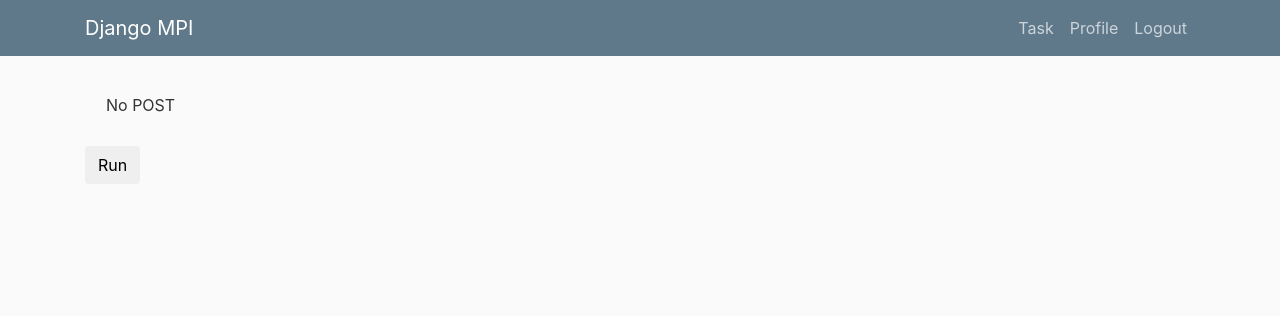
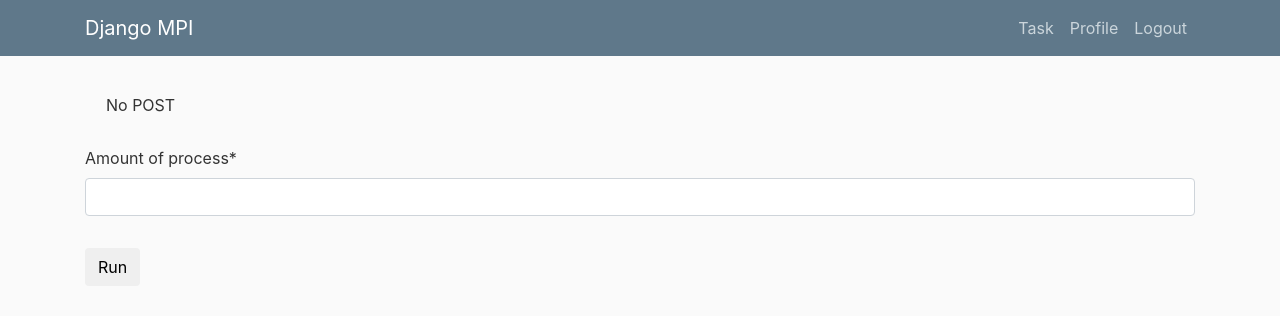
Before and after one commit to michal-madarasz/aiirProject, a Django app: page /task/ in a window 1280 px wide. Shown: the top 316 px of the page. Run offline with Django 3.2, Linux system fonts and the light colour scheme; the visitor is signed in with stand-in values (Sample User, id 1); some libraries are stand-ins or nearby versions.

Commit message:
wybor liczby procesow

```diff
--- a/users/forms.py
+++ b/users/forms.py
@@ -30,3 +30,11 @@ class ProfileUpdateForm(forms.ModelForm):
 class UploadFileForm(forms.Form):
     title = forms.CharField(max_length=50)
     file = forms.FileField()
+
+
+class MpiParameters(forms.Form):
+    amount_of_process = forms.CharField(
+        label='Amount of process',
+        max_length=5,
+        required=True,
+    )
--- a/users/templates/users/task.html
+++ b/users/templates/users/task.html
@@ -1,7 +1,11 @@
 {% extends "base.html" %}
+{% load crispy_forms_tags %}
 {% block content %}
     <form method="POST" enctype="multipart/form-data">
         {% csrf_token %}
+        <fieldset class="form-group">
+                {{ m_form|crispy }}
+        </fieldset>
         <div class="form-group">
                 <button class="btn btn-run" type="submit">Run</button>
         </div>
--- a/users/views.py
+++ b/users/views.py
@@ -7,7 +7,7 @@ from django.contrib.auth.decorators import login_required
 from django.core.files.storage import default_storage
 from django.shortcuts import render, redirect
 
-from .forms import UserRegisterForm, UserUpdateForm, ProfileUpdateForm
+from .forms import UserRegisterForm, UserUpdateForm, ProfileUpdateForm, MpiParameters
 
 
 def register(request):
@@ -58,20 +58,25 @@ def file_upload(request):
 @login_required
 def task(request):
     if request.method == 'POST':
-        mpi = Popen(["mpirun", "-n", "3", "python3", "/home/misiek/3rok/mpi/Clustering_MPI.py"], stdout=PIPE)
+        m_form = MpiParameters(request.POST)
+        if m_form.is_valid():
+            n_process = m_form.cleaned_data['amount_of_process']
+            mpi = Popen(["mpirun", "-n", n_process, "python3", "/home/misiek/3rok/mpi/Clustering_MPI.py"], stdout=PIPE)
 
-        try:
-            outs, error = mpi.communicate(timeout=15)
-        except TimeoutExpired:
-            mpi.kill()
-            outs, error = mpi.communicate()
+            try:
+                outs, error = mpi.communicate(timeout=15)
+            except TimeoutExpired:
+                mpi.kill()
+                outs, error = mpi.communicate()
 
-        if outs != "":
-            print(str(outs, 'utf-8'))
-            messages.success(request, f'mpirun succesful')
-        else:
-            messages.error(request, f'mpi failure')
+            if outs != "":
+                print(str(outs, 'utf-8'))
+                messages.success(request, f'mpirun succesful')
+            else:
+                messages.error(request, f'mpi failure')
+            redirect('task')
     else:
+        m_form = MpiParameters()
         messages.error(request, f'No POST')
 
-    return render(request, 'users/task.html')
+    return render(request, 'users/task.html', {'m_form': m_form})
```
